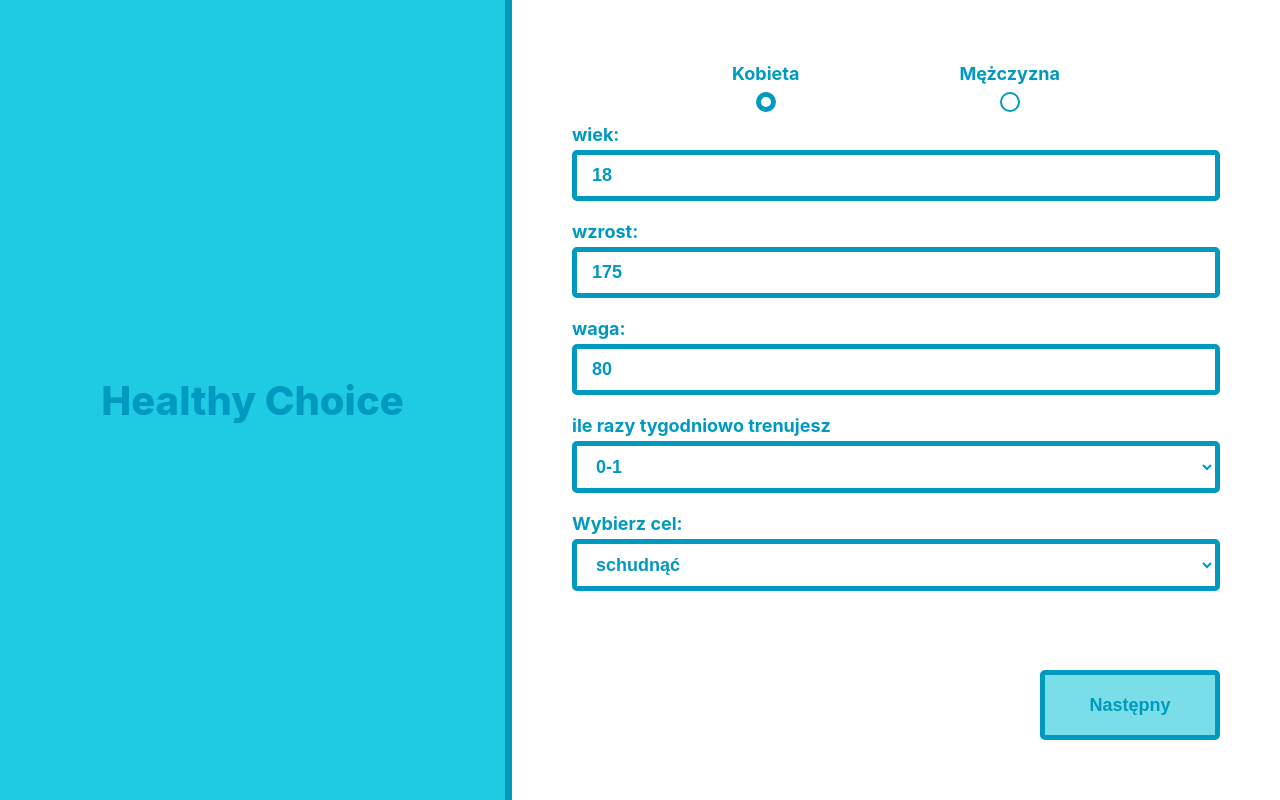
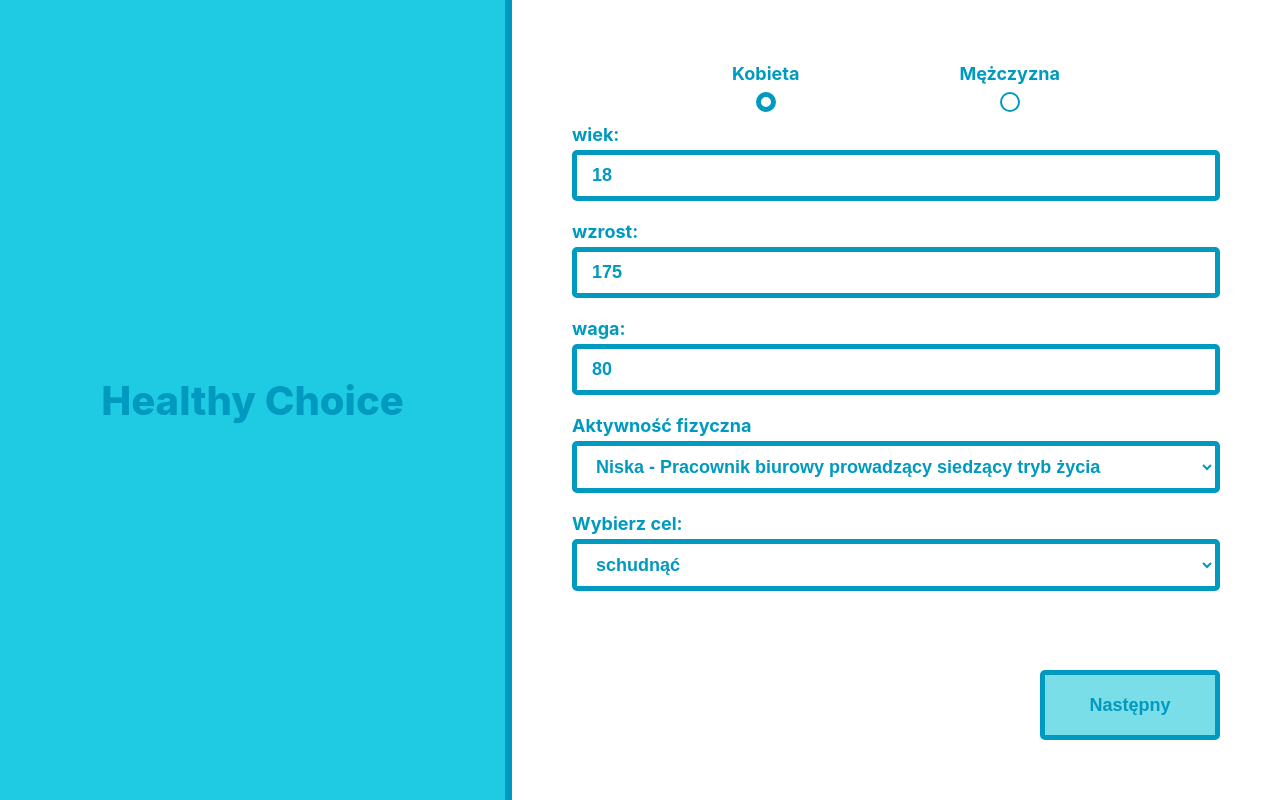
Before and after one commit to DominikSzela/healthy-choice, a React (Create React App) app: page / in a window 1280 px wide. Built offline with nearby package versions, Linux system fonts and the light colour scheme.

Commit message:
fix bug and change one input

```diff
--- a/src/components/Form/Form.jsx
+++ b/src/components/Form/Form.jsx
@@ -55,7 +55,7 @@ const Form = forwardRef(({ formData, setFormData, setTextError }, ref) => {
 
     return (
         <>
-            {(isSending || errorForm || isSuccess === false) ? (
+            {(isSending === true || errorForm === true || isSuccess === false) ? (
                 <PostHandler isSending={isSending} errorForm={errorForm} isSuccess={isSuccess} />
             ) : (
                 <form className={styles.wrapper}>
@@ -91,14 +91,14 @@ const Form = forwardRef(({ formData, setFormData, setTextError }, ref) => {
                         </label>
                     ))}
                     <label>
-                        ile razy tygodniowo trenujesz<br />
+                        Aktywność fizyczna<br />
                         <select
-                            name="trainingDays"
-                            value={formData.trainingDays}
+                            name="activity"
+                            value={formData.activity}
                             onChange={handleChange}>
-                            <option value="0-1">0-1</option>
-                            <option value="2-4">2-4</option>
-                            <option value="5-7">5-7</option>
+                            <option value="low">Niska - Pracownik biurowy prowadzący siedzący tryb życia</option>
+                            <option value="moderate">Umiarkowana - Pracownik budowlany, bądź osoba uprawiająca jogging godzinę dziennie</option>
+                            <option value="high">Duża - Rolnik pracujący narzędziem ręcznym, bądź osoba pływająca dwie godziny dziennie</option>
                         </select>
                     </label>
                     <label>
```
